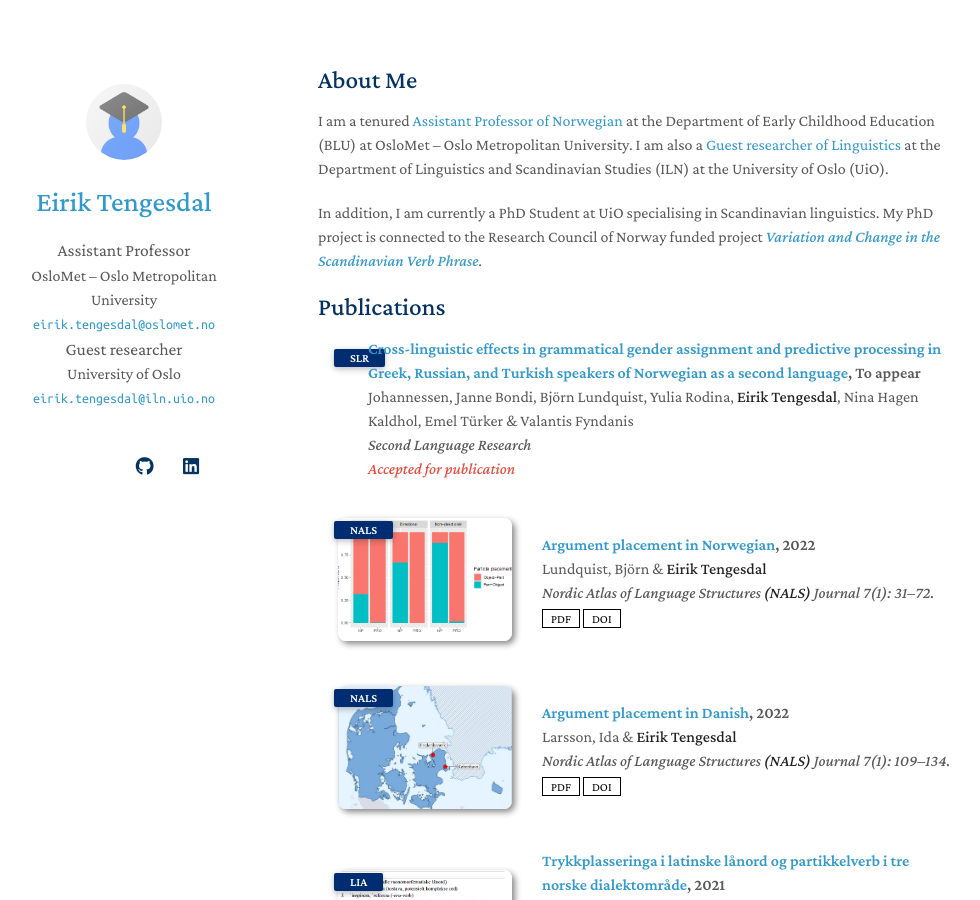
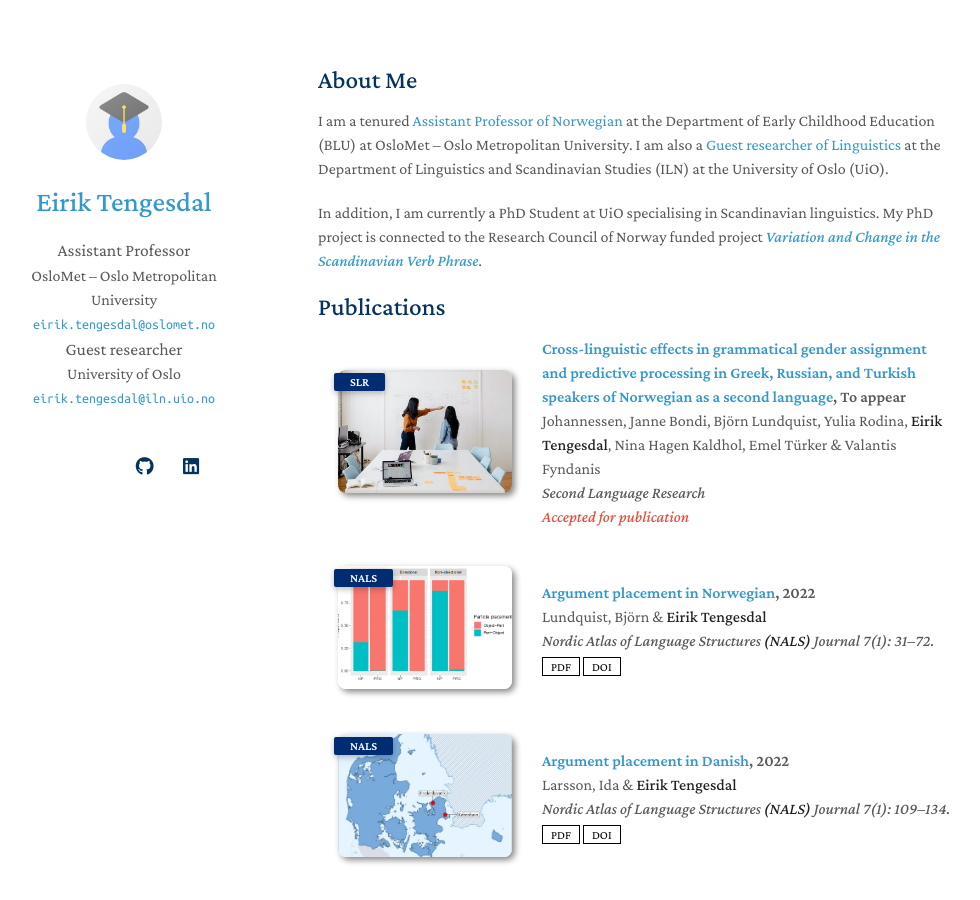
Before and after one commit to EirikTengesdal/eiriktengesdal.no-old, a Jekyll site: the page built from index.md, in a window 1280 px wide and 900 px high. Shown: the whole window, without its empty margins (152-1132 px from the left). Built offline with Jekyll 4.4.1, drawn with Linux system fonts in a browser that asks for light colours; nearby versions of some CDN libraries; a style sheet for code colours, icons or effects is not loaded; our own code applies the rules of GitHub Pages for plain Markdown files.

Commit message:
Update publications.yml

```diff
--- a/_data/publications.yml
+++ b/_data/publications.yml
@@ -9,7 +9,7 @@ main:
     #pdf: ./assets/files/NorwegianArgPlacement_final_17.01.23.pdf
     #code: https://github.com/MrGiovanni/ContinualLearning
     #bibtex: https://bib.yliu.me/MICCAI23.txt
-    #image: ./assets/img/Lundquist&Tengesdal_2022.png
+    image: ./assets/img/grammatical-gender.jpg
     notes: Accepted for publication
 
   - title: Argument placement in Norwegian
```
